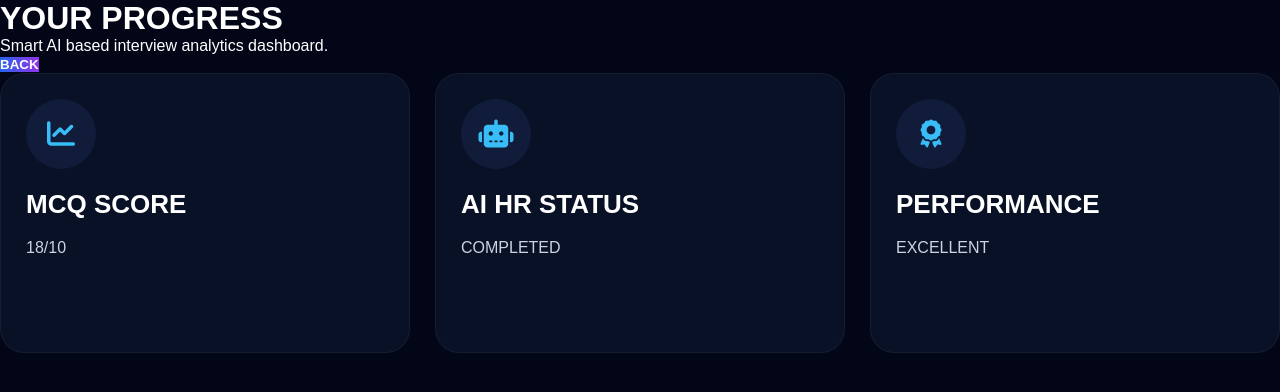
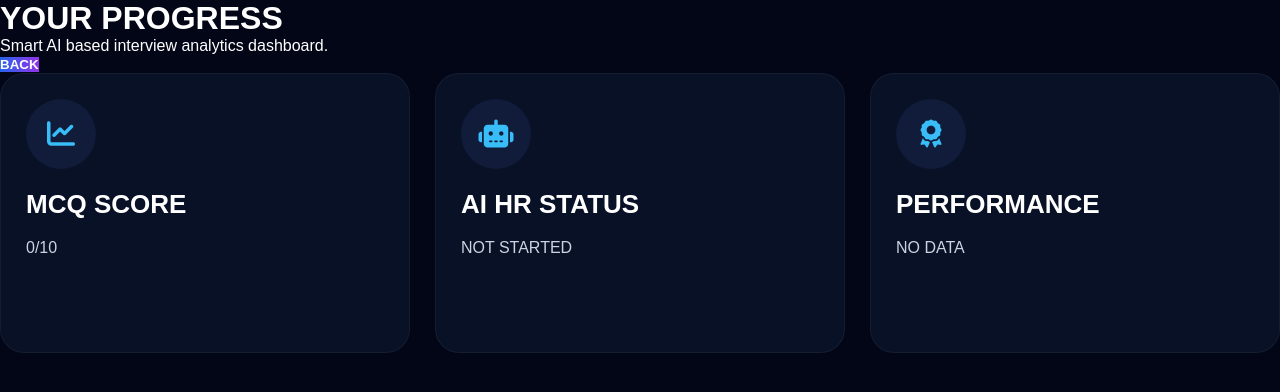
Before and after one commit to apkaanand/AI-Interview-System, a Flask app: page /progress in a window 1280 px wide. Shown: the top 392 px of the page. Run offline with Flask 3, Linux system fonts and the light colour scheme.

Commit message:
progress page fixed

```diff
--- a/AI_Project/templates/progress.html
+++ b/AI_Project/templates/progress.html
@@ -77,7 +77,7 @@ href="https://cdnjs.cloudflare.com/ajax/libs/font-awesome/6.5.1/css/all.min.css"
 
             <p>
 
-                {{ score }}/10
+                0/10
 
             </p>
 
@@ -101,7 +101,7 @@ href="https://cdnjs.cloudflare.com/ajax/libs/font-awesome/6.5.1/css/all.min.css"
 
             <p>
 
-                COMPLETED
+                NOT STARTED
 
             </p>
 
@@ -125,7 +125,7 @@ href="https://cdnjs.cloudflare.com/ajax/libs/font-awesome/6.5.1/css/all.min.css"
 
             <p>
 
-                EXCELLENT
+                NO DATA
 
             </p>
 
```
